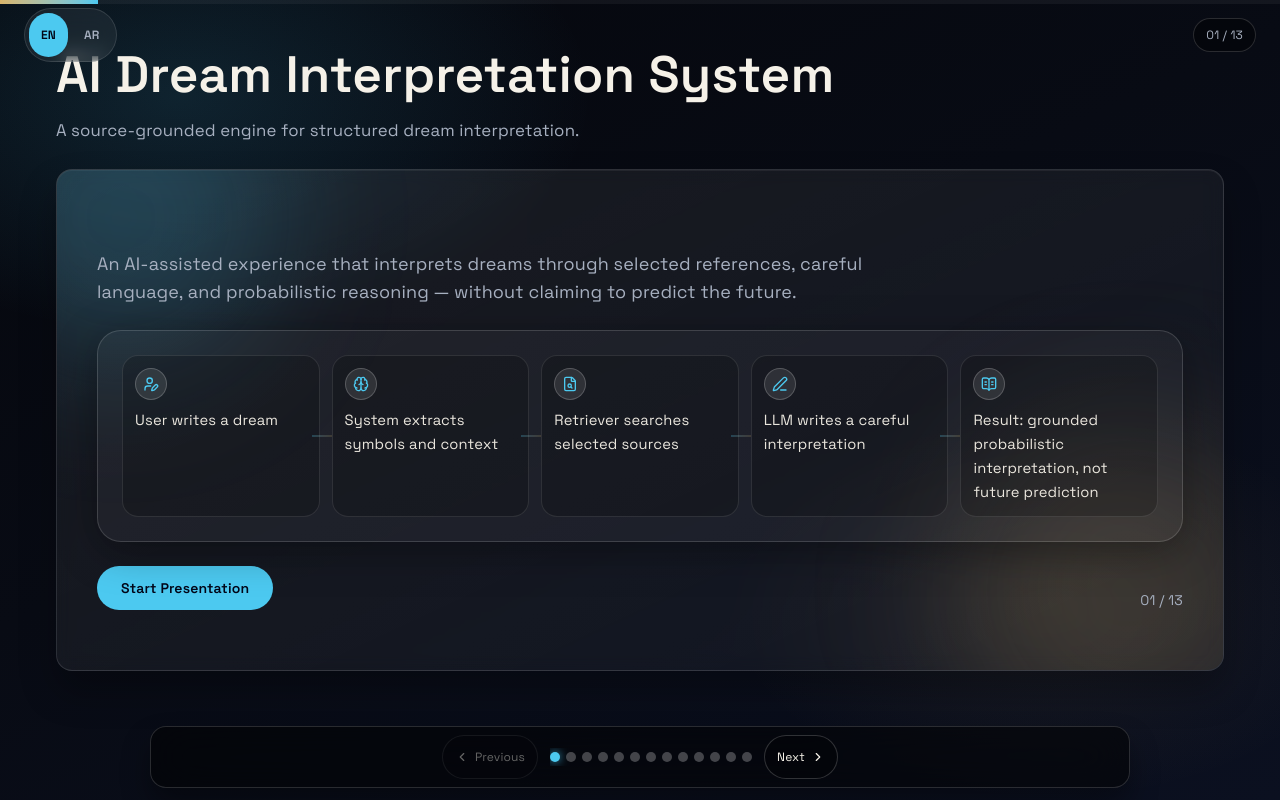
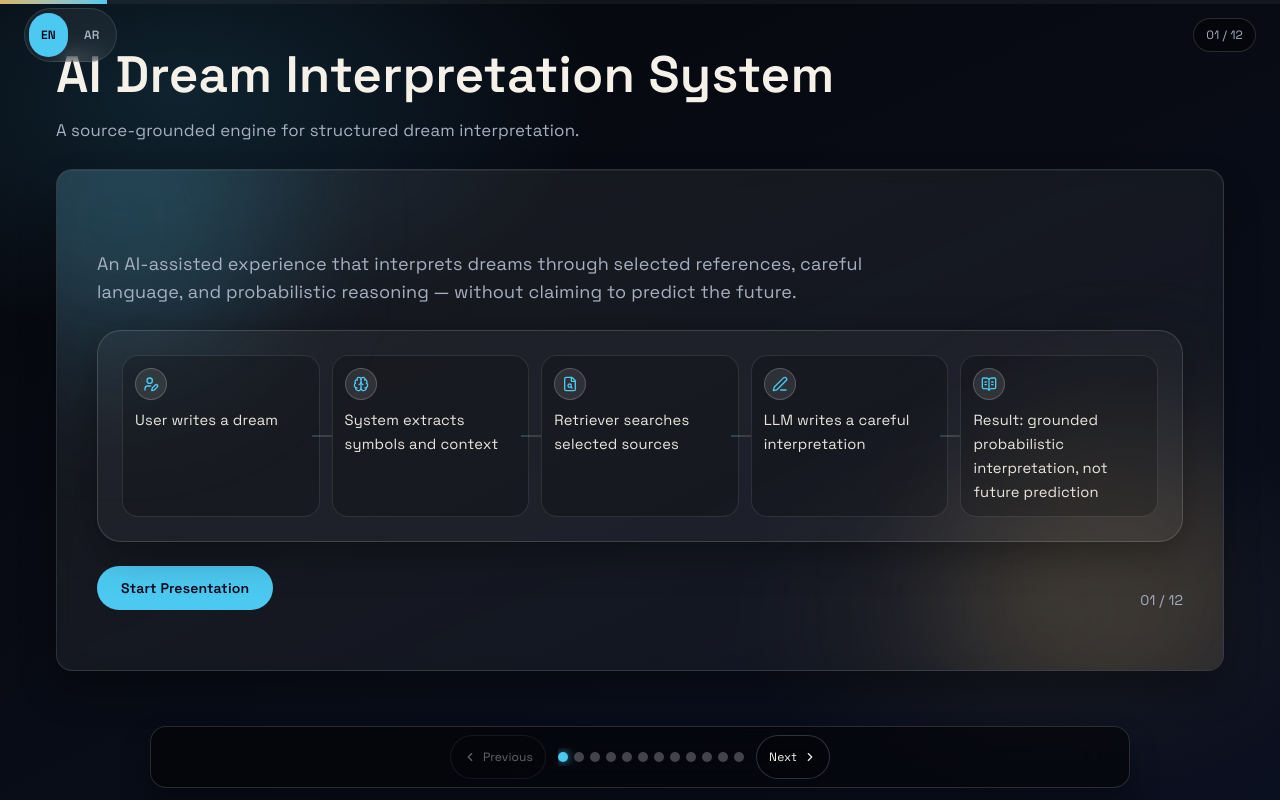
Before and after one commit to TariqAlahmer23/Dream, a React (Vite) app: page / in a window 1280 px wide. Built offline with nearby package versions, Linux system fonts and the light colour scheme.

Commit message:
Remove decision matrix slide from deck flow

```diff
--- a/src/components/SlideDeck.tsx
+++ b/src/components/SlideDeck.tsx
@@ -12,7 +12,6 @@ import { CustomModelSlide } from "./CustomModelSlide"
 import { DatasetSlide } from "./DatasetSlide"
 import { DataFilesSlide } from "./DataFilesSlide"
 import { ReadinessComparisonSlide } from "./ReadinessComparisonSlide"
-import { DecisionMatrixSlide } from "./DecisionMatrixSlide"
 import { FinalDecisionSlide } from "./FinalDecisionSlide"
 import { LanguageToggle } from "./LanguageToggle"
 import { NavigationControls } from "./NavigationControls"
@@ -30,7 +29,7 @@ export function SlideDeck() {
 
   const slides = useMemo(
     () => [
-      <CoverSlide content={content} isRtl={isRtl} index={0} total={13} onStart={() => setCurrent(1)} />,
+      <CoverSlide content={content} isRtl={isRtl} index={0} total={12} onStart={() => setCurrent(1)} />,
       <ProductIdeaSlide content={content} isRtl={isRtl} />,
       <ChallengeSlide content={content} isRtl={isRtl} />,
       <TrustPrincipleSlide content={content} isRtl={isRtl} />,
@@ -41,7 +40,6 @@ export function SlideDeck() {
       <DatasetSlide content={content} isRtl={isRtl} />,
       <DataFilesSlide content={content} isRtl={isRtl} />,
       <ReadinessComparisonSlide content={content} isRtl={isRtl} />,
-      <DecisionMatrixSlide content={content} isRtl={isRtl} />,
       <FinalDecisionSlide content={content} isRtl={isRtl} />,
     ],
     [content, isRtl],
```
